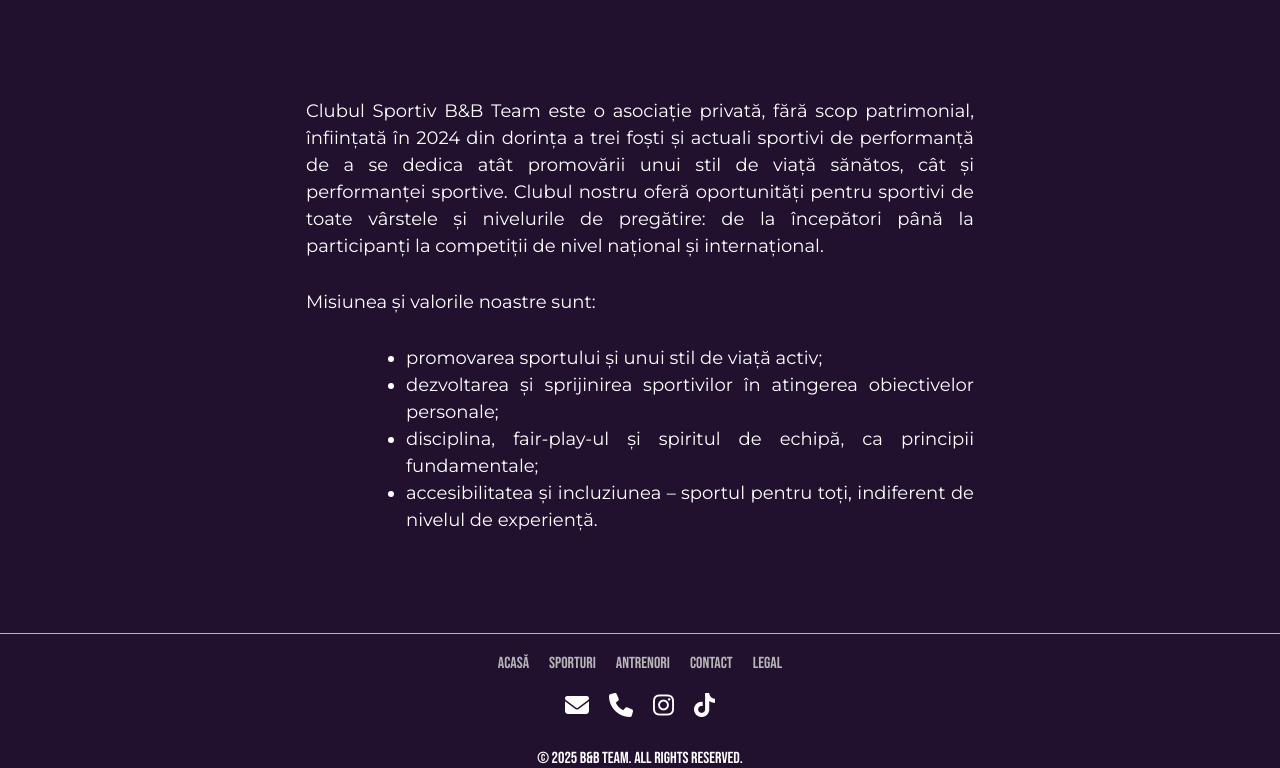
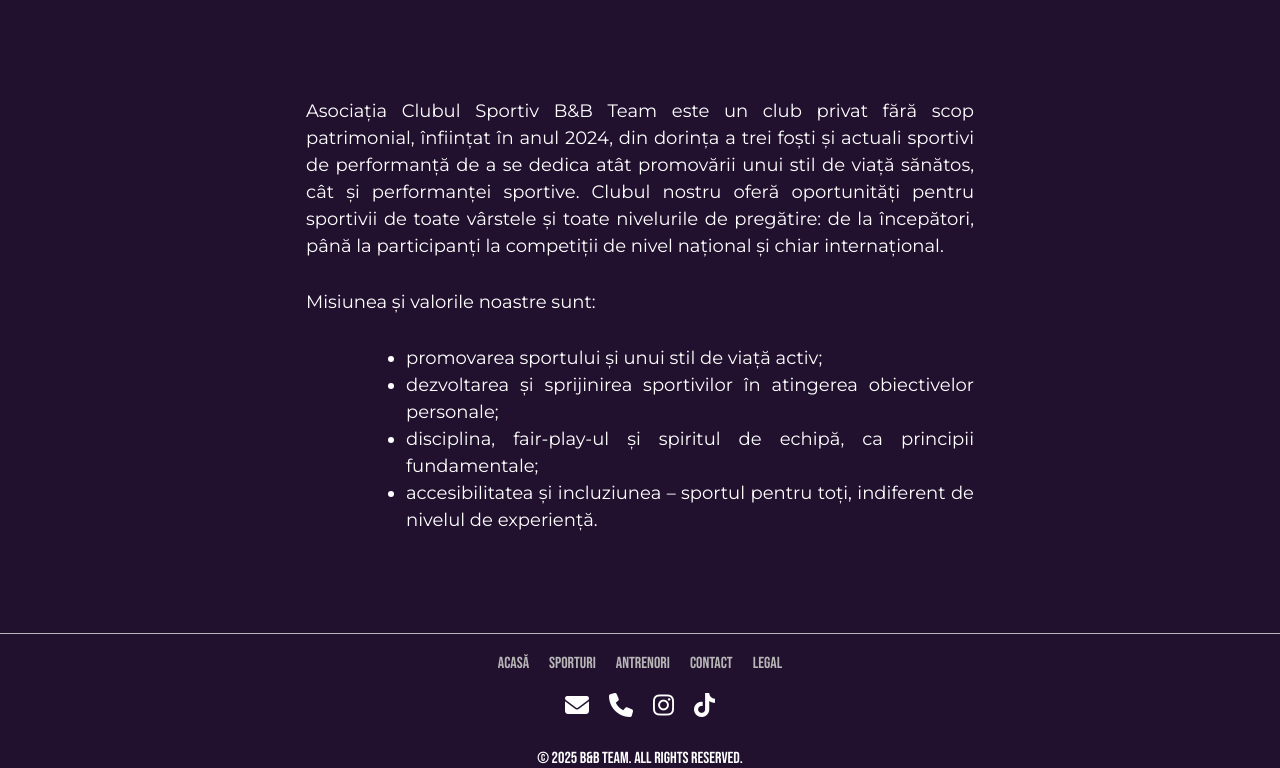
Before and after one commit to claudette1203/bbteam, a React (Vite) app: page /#/ in a window 1280 px wide. Shown: the part 1158-1926 px from the top of the page. Built offline with nearby package versions, Linux system fonts and the light colour scheme.

Commit message:
Update Home.tsx

```diff
--- a/src/pages/Home.tsx
+++ b/src/pages/Home.tsx
@@ -35,7 +35,7 @@ const Home: React.FC = () => {
         </section>
         <section className="info-section">
           <p>
-            Clubul Sportiv B&amp;B Team este o asociație privată, fără scop patrimonial, înființată în 2024 din dorința a trei foști și actuali sportivi de performanță de a se dedica atât promovării unui stil de viață sănătos, cât și performanței sportive. Clubul nostru oferă oportunități pentru sportivi de toate vârstele și nivelurile de pregătire: de la începători până la participanți la competiții de nivel național și internațional.
+            Asociația Clubul Sportiv B&B Team este un club privat fără scop patrimonial, înființat în anul 2024, din dorința a trei foști și actuali sportivi de performanță de a se dedica atât promovării unui stil de viață sănătos, cât și performanței sportive. Clubul nostru oferă oportunități pentru sportivii de toate vârstele și toate nivelurile de pregătire: de la începători, până la participanți la competiții de nivel național și chiar internațional.
           </p>
           <br />
           <p>
```
